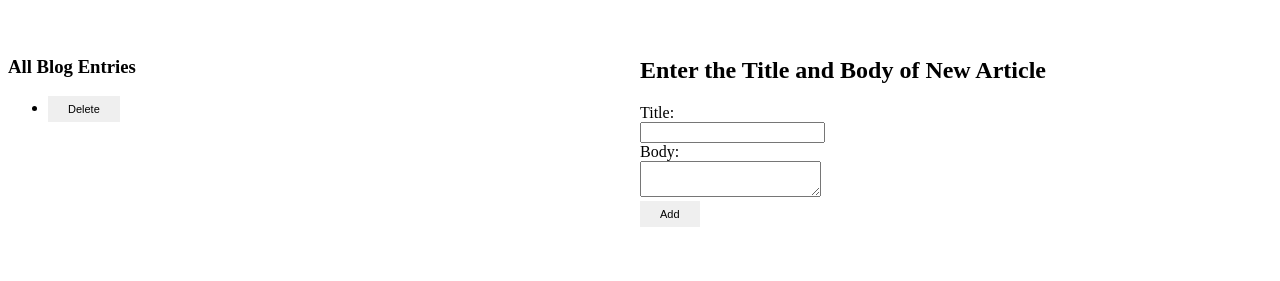
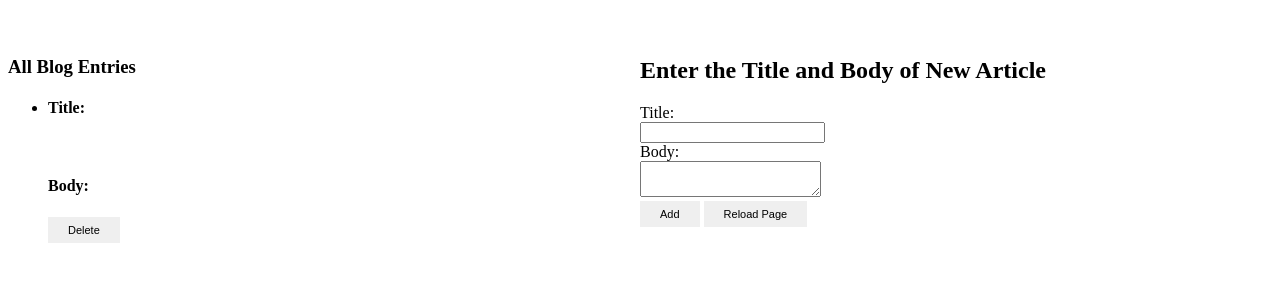
Before and after one commit to stylusjoe-proj/VueJS-CakePHP-BlogApplication, a plain HTML site: page index.html in a window 1280 px wide. Shown: the part 61-342 px from the top of the page. Drawn offline with Linux system fonts and the light colour scheme; no server answers.

Commit message:
design update

```diff
--- a/index.html
+++ b/index.html
@@ -18,7 +18,10 @@
                         <li v-for="article in articles"
                             v-bind:key="article.title"
                             >
+                            <h4> Title:</h4>
                             {{ article.title }}
+                            <br/> <h4>Body:</h4>
+                            {{ article.body }}
 
                             <button class="button"
                                     id="btn2"
@@ -51,8 +54,13 @@
                         v-on:click="addArticle()"
                         id="btn1">
                     Add
-                    </button>
-                </div>
+            </button>
+            <button class="button"
+                v-on:click="window.location.reload()"
+                id="btn1">
+                Reload Page
+            </button>
+            </div>
         </div>
         <script src="js/vue.min.js"></script>
         <script src="js/main.js"></script>
```
